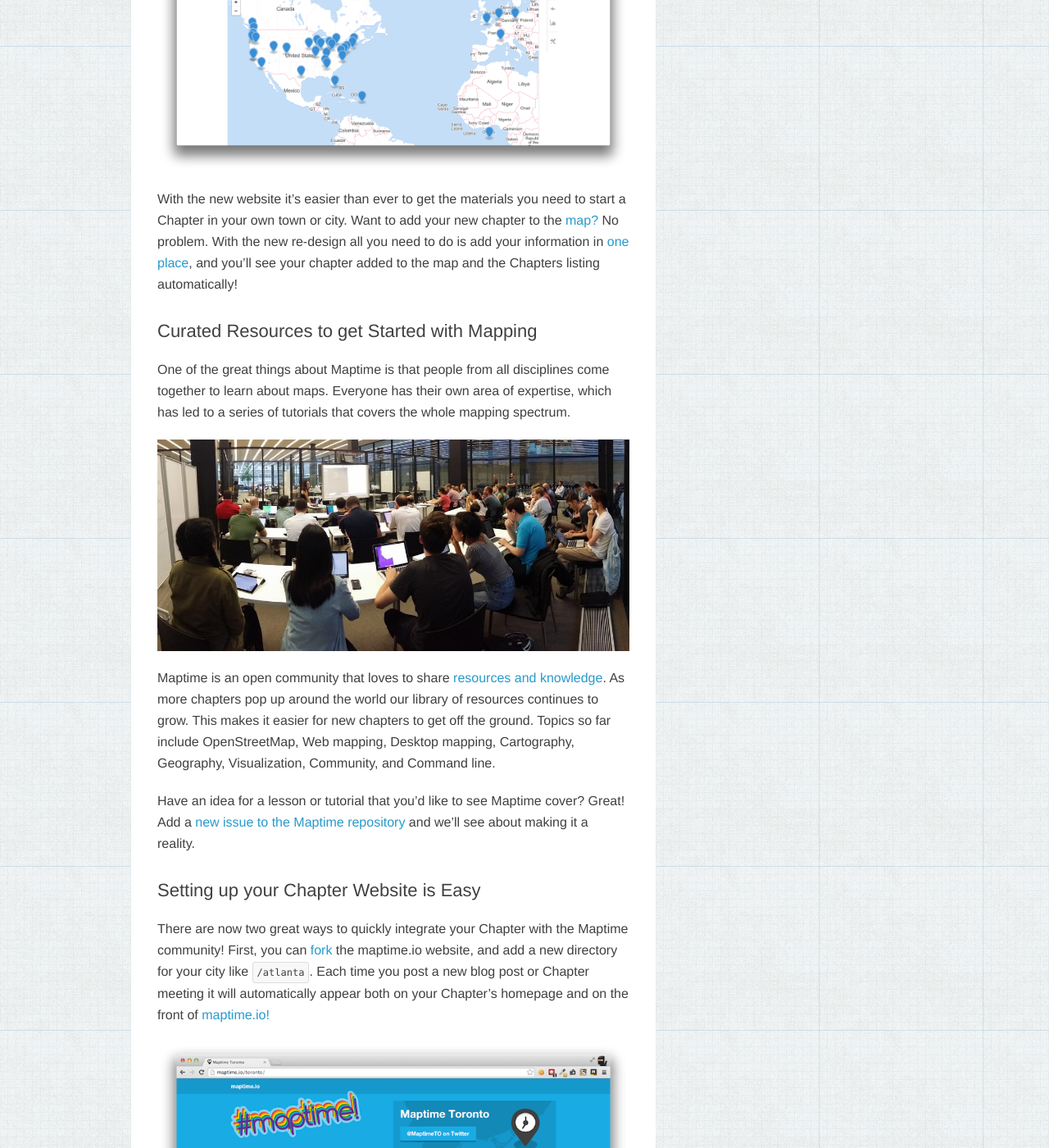
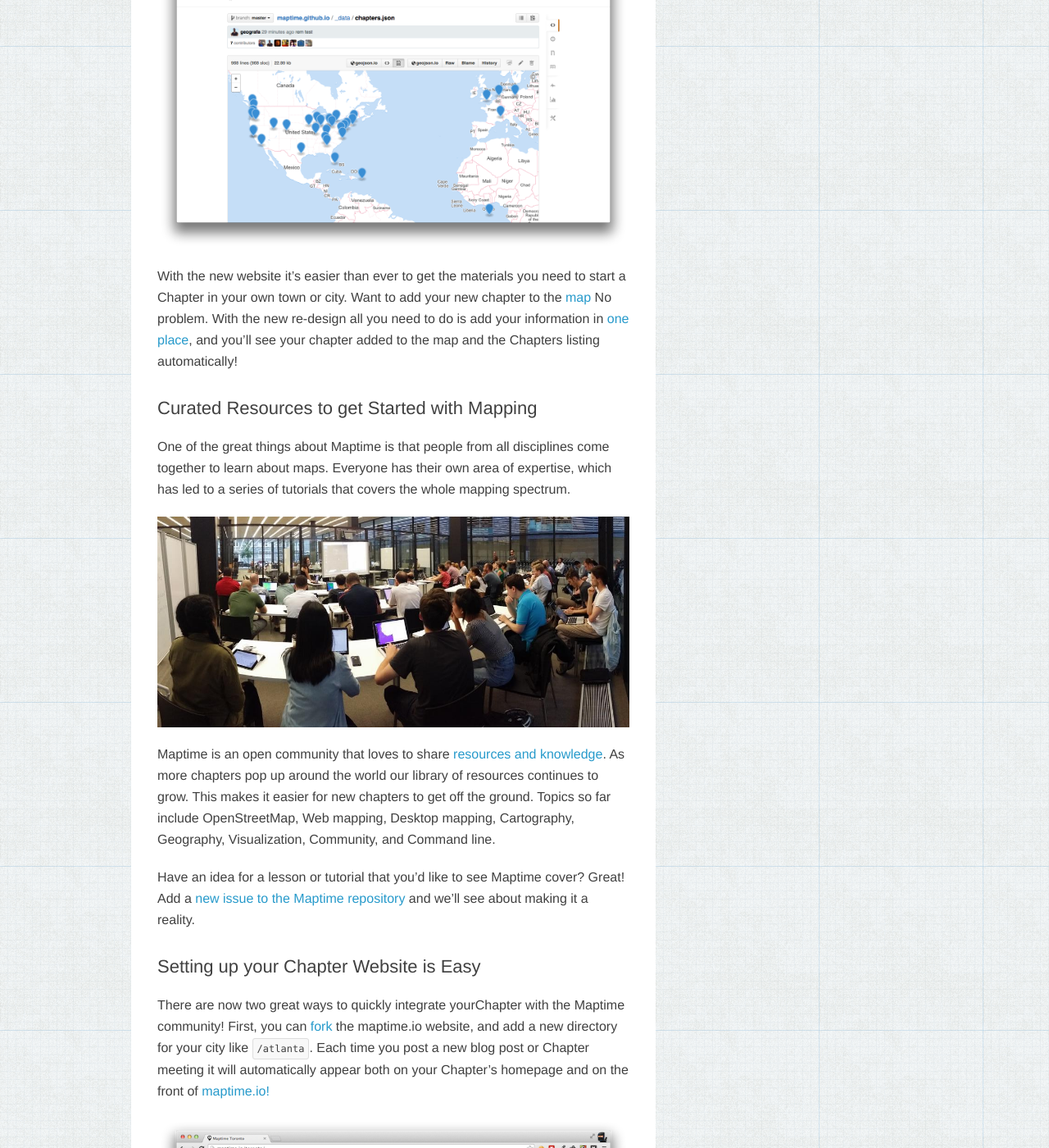
Before and after one commit to maptime/maptime.github.io, a Jekyll site: the page built from _posts/2014-10-24-maptime-has-a-new-website.md, in a window 1280 px wide and 1400 px high, scrolled down 1543 px. Shown: the whole window at 82% size. Built offline with Jekyll 4.4.1, drawn with Linux system fonts in a browser that asks for light colours.

Commit message:
more edits. rems double space.

```diff
--- a/_posts/2014-10-24-maptime-has-a-new-website.md
+++ b/_posts/2014-10-24-maptime-has-a-new-website.md
@@ -3,12 +3,12 @@
 title: Maptime Has a New Website!
 category: blog
 
-description: "Maptime recently underwent a website redesign!  We've migrated from wordpress to the power couple of Jekyll and GitHub Pages. Getting involved is now easier than ever."
+description: "Maptime recently underwent a website redesign! We've migrated from wordpress to the power couple of Jekyll and GitHub Pages. Getting involved is now easier than ever."
 ---
 
-![Maptime Has a New Website!](/img/maptime-redesign.png)
+![Maptime Has a New Website!](/img/maptimes.gif)
 
-Maptime is proud to announce the release of our new website!  We recently migrated from WordPress to the power couple of Jekyll and GitHub Pages. Getting involved and contributing ideas to Maptime is now easier than ever.
+Maptime is proud to announce the release of our new website! We recently migrated from WordPress to the power couple of Jekyll and GitHub Pages. Getting involved and contributing ideas to Maptime is now easier than ever.
 
 Static website generators like [Jekyll](http://jekyllrb.com/) are [great](http://www.developmentseed.org/blog/2012/07/27/build-cms-free-websites/). They strip out a lot of complexity of traditional Content Management Systems like configuring databases, security, and servers. Now-a-days putting together a website with Jekyll and serving it for free with [GitHub Pages](https://pages.github.com/) is a snap. This combination of tools for hackers, tinkerers, and learners has been a perfect match for Maptime. Since we're built on top of the GitHub ecosystem it's easy for folks to let us know about any [problems](https://github.com/maptime/maptime.github.io/issues) they might run in to, suggest new features, or get involved in other ways.
 
@@ -21,7 +21,7 @@
 
 ![](/img/chapter.json.png)
 
-With the new website it's easier than ever to get the materials you need to start a Chapter in your own town or city. Want to add your new chapter to the [map?](http://maptime.io/chapters/)  No problem. With the new re-design all you need to do is add your information in [one place](https://github.com/maptime/maptime.github.io/blob/master/_data/chapters.json), and you'll see your chapter added to the map and the Chapters listing automatically!
+With the new website it's easier than ever to get the materials you need to start a Chapter in your own town or city. Want to add your new chapter to the [map](http://maptime.io/chapters/) No problem. With the new re-design all you need to do is add your information in [one place](https://github.com/maptime/maptime.github.io/blob/master/_data/chapters.json), and you'll see your chapter added to the map and the Chapters listing automatically!
 
 ### [Curated Resources to get Started with Mapping](http://maptime.io/lessons-resources/)
 
@@ -31,11 +31,11 @@
 
 Maptime is an open community that loves to share [resources and knowledge](http://maptime.io/lessons-resources/). As more chapters pop up around the world our library of resources continues to grow. This makes it easier for new chapters to get off the ground. Topics so far include {% for topic in site.data.tutorial-tags %}{% if forloop.last %}and {{ topic }}.{% else %}{{ topic }}, {% endif %}{% endfor %}
 
-Have an idea for a lesson or tutorial that you'd like to see Maptime cover?  Great! Add a [new issue to the Maptime repository](https://github.com/maptime/maptime/issues/new) and we'll see about making it a reality.
+Have an idea for a lesson or tutorial that you'd like to see Maptime cover? Great! Add a [new issue to the Maptime repository](https://github.com/maptime/maptime/issues/new) and we'll see about making it a reality.
 
 ### Setting up your Chapter Website is Easy
 
-There are now two great ways to quickly integrate your Chapter with the Maptime community!  First, you can [fork](https://github.com/maptime/maptime.github.io/fork) the maptime.io website, and add a new directory for your city like `/atlanta`. Each time you post a new blog post or Chapter meeting it will automatically appear both on your Chapter's homepage and on the front of [maptime.io!](http://maptime.io)
+There are now two great ways to quickly integrate yourChapter with the Maptime community! First, you can [fork](https://github.com/maptime/maptime.github.io/fork) the maptime.io website, and add a new directory for your city like `/atlanta`. Each time you post a new blog post or Chapter meeting it will automatically appear both on your Chapter's homepage and on the front of [maptime.io!](http://maptime.io)
 
 ![](/img/toronto-page.png)
 
```
